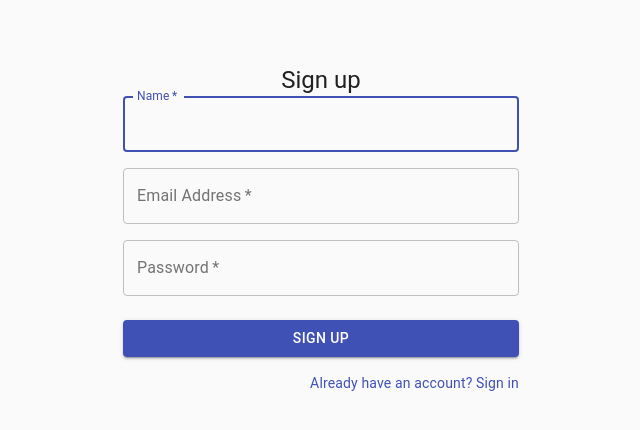
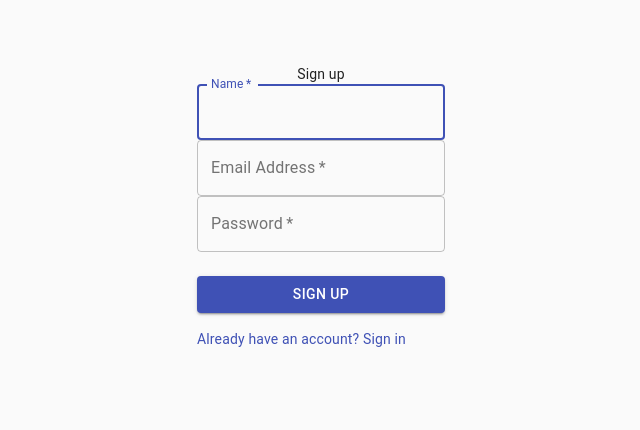
Before and after one commit to rezwan-hossain/test-react-client, a React (Create React App) app in the folder client/: page /signup in a window 1280 px wide. Shown: the top 430 px of the page, without its empty margins (319-959 px from the left). Built offline with nearby package versions, Linux system fonts and the light colour scheme.

Commit message:
warning fix

```diff
--- a/client/src/login.js
+++ b/client/src/login.js
@@ -4,11 +4,8 @@ import CssBaseline from "@material-ui/core/CssBaseline";
 import TextField from "@material-ui/core/TextField";
 
 import Link from "@material-ui/core/Link";
-import Grid from "@material-ui/core/Grid";
 
-import Typography from "@material-ui/core/Typography";
 import { makeStyles } from "@material-ui/core/styles";
-import Container from "@material-ui/core/Container";
 
 import { useForm } from "react-hook-form";
 import * as yup from "yup";
@@ -71,12 +68,10 @@ export default function SignIn() {
   };
 
   return (
-    <Container component="main" maxWidth="xs">
+    <div component="main" maxWidth="xs">
       <CssBaseline />
       <div className={classes.paper}>
-        <Typography component="h1" variant="h5">
-          Sign in
-        </Typography>
+        <h1>Sign in</h1>
         <form onSubmit={handleSubmit(onSubmit)}>
           <TextField
             variant="outlined"
@@ -109,20 +104,16 @@ export default function SignIn() {
           >
             Sign In
           </Button>
-          <Grid container>
-            <Grid item xs>
-              <Link href="#" variant="body2">
-                Forgot password?
-              </Link>
-            </Grid>
-            <Grid item>
-              <Link href="#" variant="body2">
+          <div>
+            <div item xs></div>
+            <div item>
+              <Link href="/signup" variant="body2">
                 {"Don't have an account? Sign Up"}
               </Link>
-            </Grid>
-          </Grid>
+            </div>
+          </div>
         </form>
       </div>
-    </Container>
+    </div>
   );
 }
--- a/client/src/nav.js
+++ b/client/src/nav.js
@@ -18,7 +18,7 @@ const Nav = () => {
         <div className="w-full relative flex justify-between lg:w-auto lg:static lg:block lg:justify-start">
           <a
             className="text-sm font-bold leading-relaxed inline-block mr-4 py-2 whitespace-no-wrap uppercase text-white"
-            href="#pablo"
+            href="!#"
           >
             <Link to="/">Home</Link>
           </a>
@@ -43,7 +43,7 @@ const Nav = () => {
                 <li className="nav-item">
                   <a
                     className="px-3 py-2 flex items-center text-xs uppercase font-bold leading-snug text-white hover:opacity-75"
-                    href="#pablo"
+                    href="!#"
                   >
                     <i className="fab fa-facebook-square text-lg leading-lg text-white opacity-75"></i>
                     <Link to="/create">Create</Link>
@@ -52,7 +52,7 @@ const Nav = () => {
                 <li className="">
                   <a
                     className="px-3 py-2 flex items-center text-xs uppercase font-bold leading-snug text-white hover:opacity-75"
-                    href="#pablo"
+                    href="!#"
                   >
                     <button onClick={handledLogout}>log out</button>
                   </a>
@@ -63,7 +63,7 @@ const Nav = () => {
                 <li className="">
                   <a
                     className="px-3 py-2 flex items-center text-xs uppercase font-bold leading-snug text-white hover:opacity-75"
-                    href="#pablo"
+                    href="!#"
                   >
                     <i className="fab fa-twitter text-lg leading-lg text-white opacity-75"></i>
                     <Link to="/signup">Sign up</Link>
@@ -72,7 +72,7 @@ const Nav = () => {
                 <li className="nav-item">
                   <a
                     className="px-3 py-2 flex items-center text-xs uppercase font-bold leading-snug text-white hover:opacity-75"
-                    href="#pablo"
+                    href="!#"
                   >
                     <i className="fab fa-pinterest text-lg leading-lg text-white opacity-75"></i>
                     <Link to="/login">Sign in</Link>
--- a/client/src/signup.js
+++ b/client/src/signup.js
@@ -5,11 +5,8 @@ import CssBaseline from "@material-ui/core/CssBaseline";
 import TextField from "@material-ui/core/TextField";
 
 import Link from "@material-ui/core/Link";
-import Grid from "@material-ui/core/Grid";
 
-import Typography from "@material-ui/core/Typography";
 import { makeStyles } from "@material-ui/core/styles";
-import Container from "@material-ui/core/Container";
 
 import { useForm } from "react-hook-form";
 import * as yup from "yup";
@@ -82,15 +79,15 @@ export default function SignUp() {
   };
 
   return (
-    <Container component="main" maxWidth="xs">
+    <div component="main" maxWidth="xs">
       <CssBaseline />
       <div className={classes.paper}>
-        <Typography component="h1" variant="h5">
+        <div component="h1" variant="h5">
           Sign up
-        </Typography>
+        </div>
         <form onSubmit={handleSubmit(onSubmit)}>
-          <Grid container spacing={2}>
-            <Grid item xs={12}>
+          <div spacing={2}>
+            <div item xs={12}>
               <TextField
                 type="text"
                 name="name"
@@ -104,9 +101,9 @@ export default function SignUp() {
                 inputRef={register}
               />
               {errors.name && <p>{errors.name.message}</p>}
-            </Grid>
+            </div>
 
-            <Grid item xs={12}>
+            <div item xs={12}>
               <TextField
                 variant="outlined"
                 required
@@ -117,8 +114,8 @@ export default function SignUp() {
                 autoComplete="email"
                 inputRef={register}
               />
-            </Grid>
-            <Grid item xs={12}>
+            </div>
+            <div item xs={12}>
               <TextField
                 variant="outlined"
                 required
@@ -130,8 +127,8 @@ export default function SignUp() {
                 autoComplete="current-password"
                 inputRef={register}
               />
-            </Grid>
-          </Grid>
+            </div>
+          </div>
           <Button
             type="submit"
             fullWidth
@@ -141,15 +138,13 @@ export default function SignUp() {
           >
             Sign Up
           </Button>
-          <Grid container justify="flex-end">
-            <Grid item>
-              <Link href="#" variant="body2">
-                Already have an account? Sign in
-              </Link>
-            </Grid>
-          </Grid>
+          <div className="flex-end">
+            <Link href="/login" variant="body2">
+              Already have an account? Sign in
+            </Link>
+          </div>
         </form>
       </div>
-    </Container>
+    </div>
   );
 }
```
